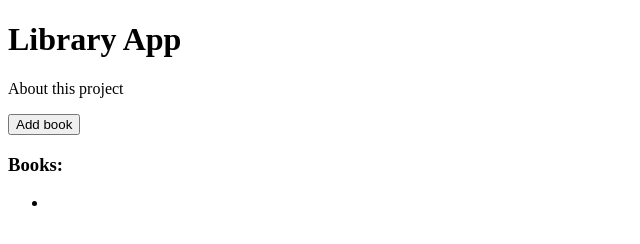
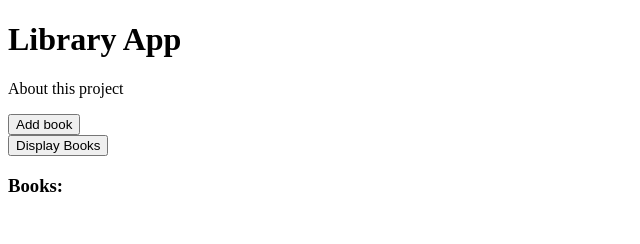
Before and after one commit to brentcam250/Library, a plain HTML site: page index.html in a window 1280 px wide. Shown: the whole page, without its empty margins (0-640 px from the left). Drawn offline with Linux system fonts and the light colour scheme.

Commit message:
building displaybooks function, have an issue with how it is reading from localstorage i think

```diff
--- a/index.html
+++ b/index.html
@@ -23,9 +23,9 @@
         <button type = 'submit'  class = 'submit-btn'>Submit</button>
       </form>
     </div>
+    <button class = 'open-button' onclick="displayBooks()">Display Books</button>
     <h3>Books:</h3>
-    <ul>
-      <li></li>
+    <ul id = 'books-table'>
     </ul>
   </div>
 
--- a/script.js
+++ b/script.js
@@ -28,7 +28,6 @@ function closeForm(){
 }
 
 
-// doesnt work yet...
 //should close the popup if you click outside of it
 window.addEventListener("click", (event) => {
   if(event.target === container) {
@@ -51,17 +50,17 @@ form.addEventListener("submit", function(event){
   addBookToLibrary(book);
 })
 
-//form submitted, create new book and then add it to library
-// function addBook(title, author, pages, read){
-//   let book = Book.new(title,author,pages,read)
-//   // addBookToLibrary(book);
-//   myLibrary.push(book);
-//   localStorage.setItem('myLibrary', JSON.stringify(myLibrary));
-//   // console.log(myLibrary);
-
-// }
-
-// form.addEventListener("submit", (e) => {
-//   let bookAttributes = event.target.elements
-//   console.log(bookAttributes);
-// })
+function displayBooks(){
+  books = localStorage.getItem("myLibrary")
+  let list = document.getElementById('books-table')
+  let li
+  console.log(books.length);
+  for (book in books ){
+    // console.log(book)
+    li = document.createElement('li');
+    li.appendChild(document.createTextNode(book.title));
+    list.appendChild(li);
+    // console.log(li);
+  }
+  // console.log(books)
+}
```
